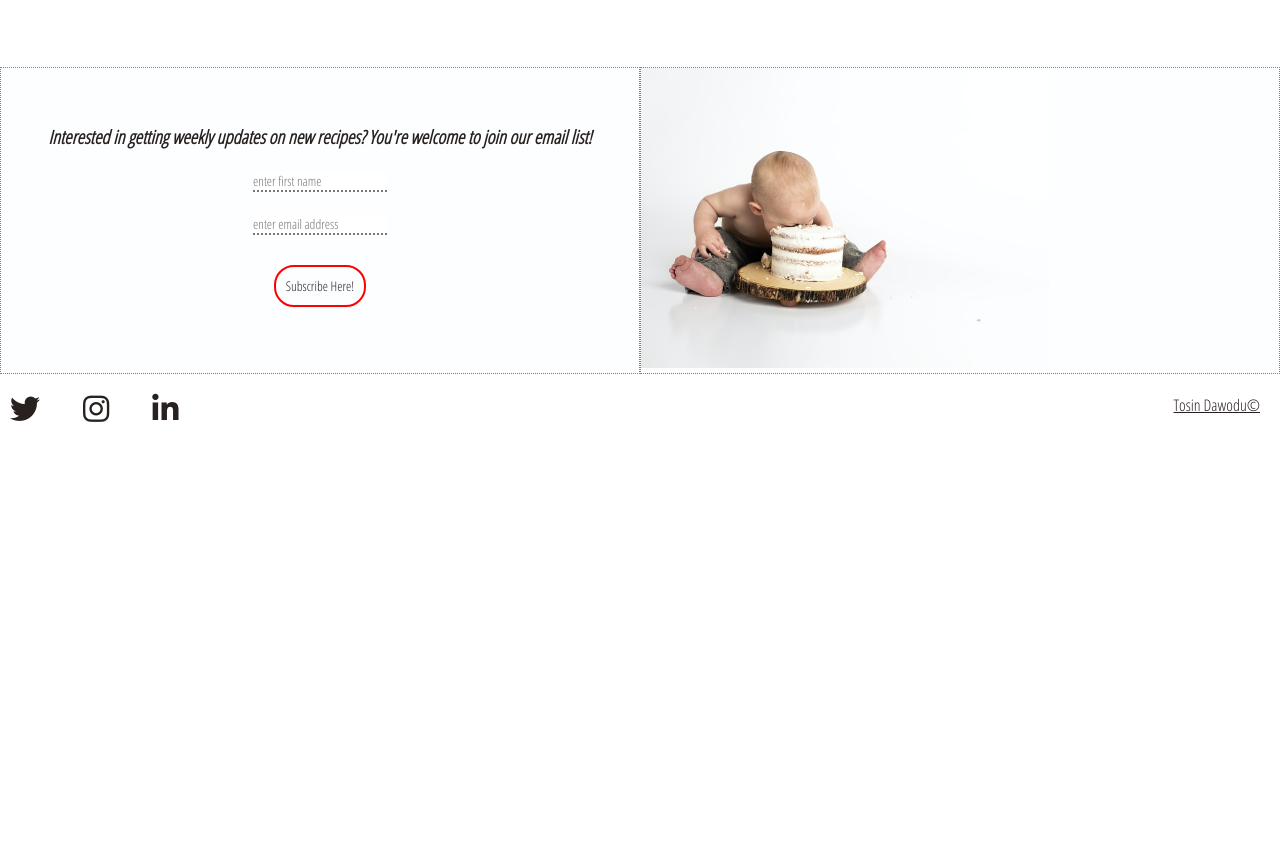
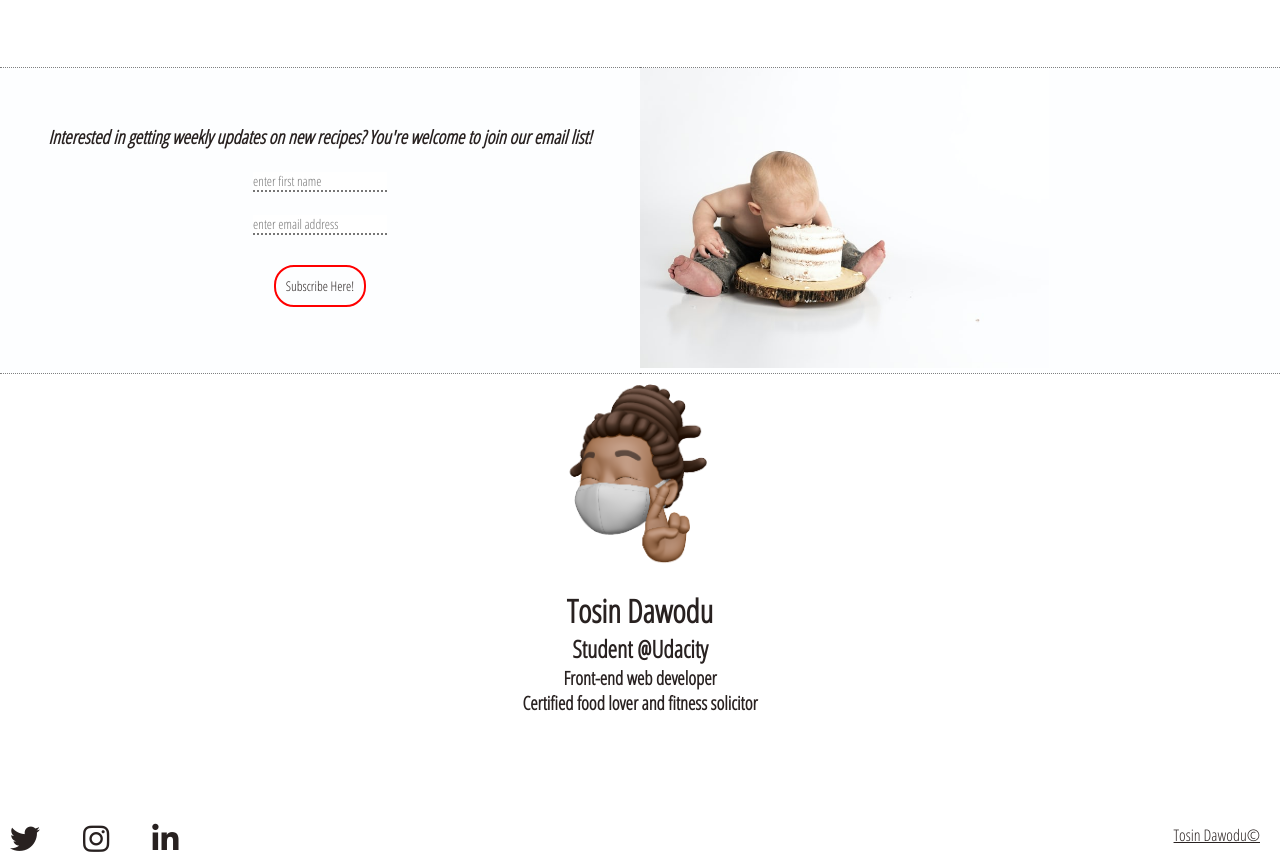
Before and after one commit to tosin-dawodu/personal_blog_website, a plain HTML site: page html/recipe.html in a window 1280 px wide. Shown: the part 1350-2216 px from the top of the page. Before the commit the page ends 1786 px from the top, so only its background shows below. Drawn offline with Linux system fonts and the light colour scheme.

Commit message:
Made adjustments based on second review

```diff
--- a/css/part1.css
+++ b/css/part1.css
@@ -73,6 +73,25 @@ a {
   position: relative;
   border-right: -20px;
 }
+ .about-me {
+  text-align: center;
+  border-radius: 500px;
+  width: 400px;
+  height: 400px;
+  margin: auto;
+  margin-bottom: 1.25rem;
+  padding-top: 10px;
+}
+.about-me img {
+  border-radius: 100%;
+  width: 200px;
+}
+.info {
+  display: flex;
+  flex-direction: column;
+  justify-content: center;
+  align-items: center;
+}
 .entry {
   display: grid;
   grid-template-columns: 1fr 1fr;
@@ -81,6 +100,10 @@ a {
 }
 .entry > section {
   border: 0.5px dotted gray;
+  border-left: 0;
+  border-right: 0;
+  justify-content: center;
+
 }
 .form-sec {
   display: flex;
@@ -90,6 +113,7 @@ a {
 }
 .entry > section img {
   height: 300px;
+
 }
 .form {
   margin: 20px;
@@ -107,11 +131,13 @@ button {
 }
 footer {
   padding: 1.25rem;
+
 }
 footer {
   display: flex;
   flex-direction: row-reverse;
   padding-bottom: 20px;
+
 }
 footer span {
   position: absolute;
--- a/html/recipe.html
+++ b/html/recipe.html
@@ -123,10 +123,17 @@
           </form>
           <button>Subscribe Here!</button>
         </section>
-
-        <section id="footer-img"> <figcaption> <img src="../img/card15.jpeg" alt="" /></figcaption> </section>
+        <section id="footer-img"> <img src="../img/card15.jpeg" alt="" /> </section>
       </div>
-
+    <div class="about-me">
+        <img src="../img/card27.png" alt="avatar" />
+        <div class="info">
+          <h1>Tosin Dawodu</h1>
+          <h2>Student @Udacity</h2>
+          <h3>Front-end web developer</h3>
+          <h3>Certified food lover and fitness solicitor</h3>
+        </div>
+        </div>
   </body>
   <footer>
     <p><u>Tosin Dawodu© </u></p>
```
Also changed, not shown: css/part2.css (+5 -5 lines), index.html (+4 -4 lines).
